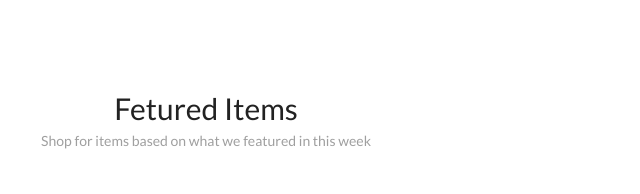
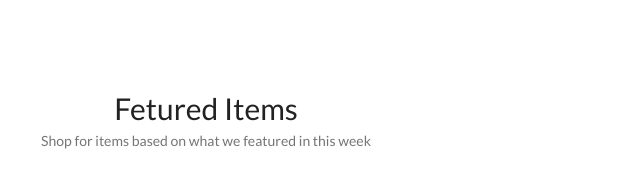
Before and after one commit to TatyanaKorolevaa/Html_Css, a plain HTML site: page index.html in a window 1280 px wide. Shown: the part 1380-1574 px from the top of the page, 434-1074 px from the left. Drawn offline with Linux system fonts and the light colour scheme.

```diff
--- a/index.html
+++ b/index.html
@@ -5,7 +5,7 @@
     <meta charset="UTF-8">
     <meta http-equiv="X-UA-Compatible" content="IE=edge">
     <meta name="viewport" content="width=device-width, initial-scale=1.0">
-    <title>Document</title>
+    <title>My first website</title>
     <link rel="stylesheet" href="style.css" />
     <link rel="stylesheet" href="https://cdnjs.cloudflare.com/ajax/libs/font-awesome/4.7.0/css/font-awesome.min.css">
 </head>
--- a/style.css
+++ b/style.css
@@ -23,9 +23,6 @@ img {
     margin: 0 auto;
 }
 
-
-/* --------------------------- */
-
 .top__container {
     width: 1600px;
     margin: 0 auto;
@@ -42,9 +39,6 @@ img {
     background-color: #222222;
     border: none;
 }
-
-
-/* hamburger */
 
 #menu__toggle {
     opacity: 0;
@@ -133,9 +127,6 @@ img {
     color: #6f6e6e;
     transition-duration: 0.25s;
 }
-
-
-/* end hamburger */
 
 .logo {
     display: flex;
@@ -282,7 +273,7 @@ span.h2pink {
     font-weight: 400;
     font-size: 14px;
     line-height: 17px;
-    color: #9f9f9f;
+    color: #757575;
     margin-top: 6px;
 }
 
```
